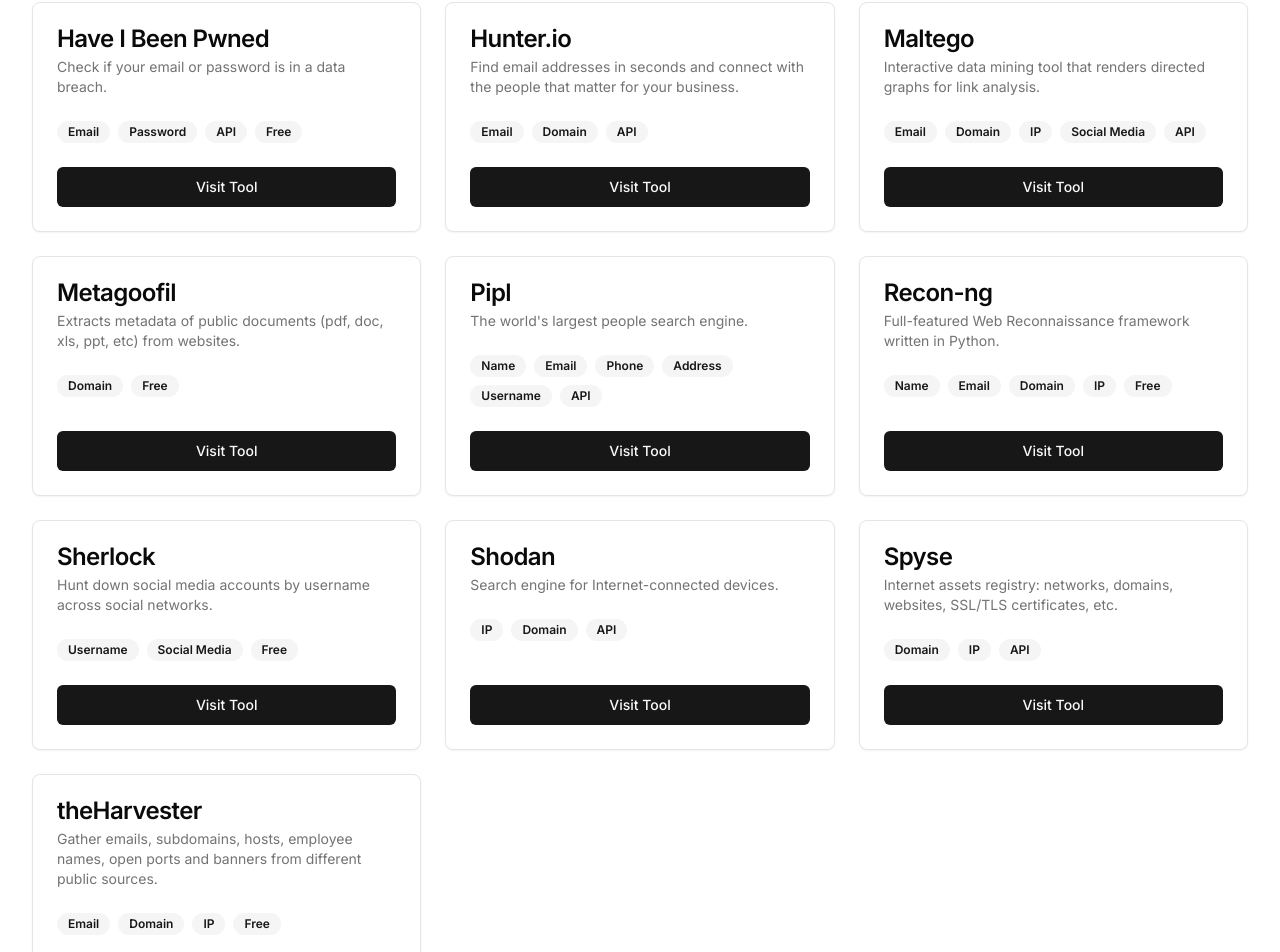
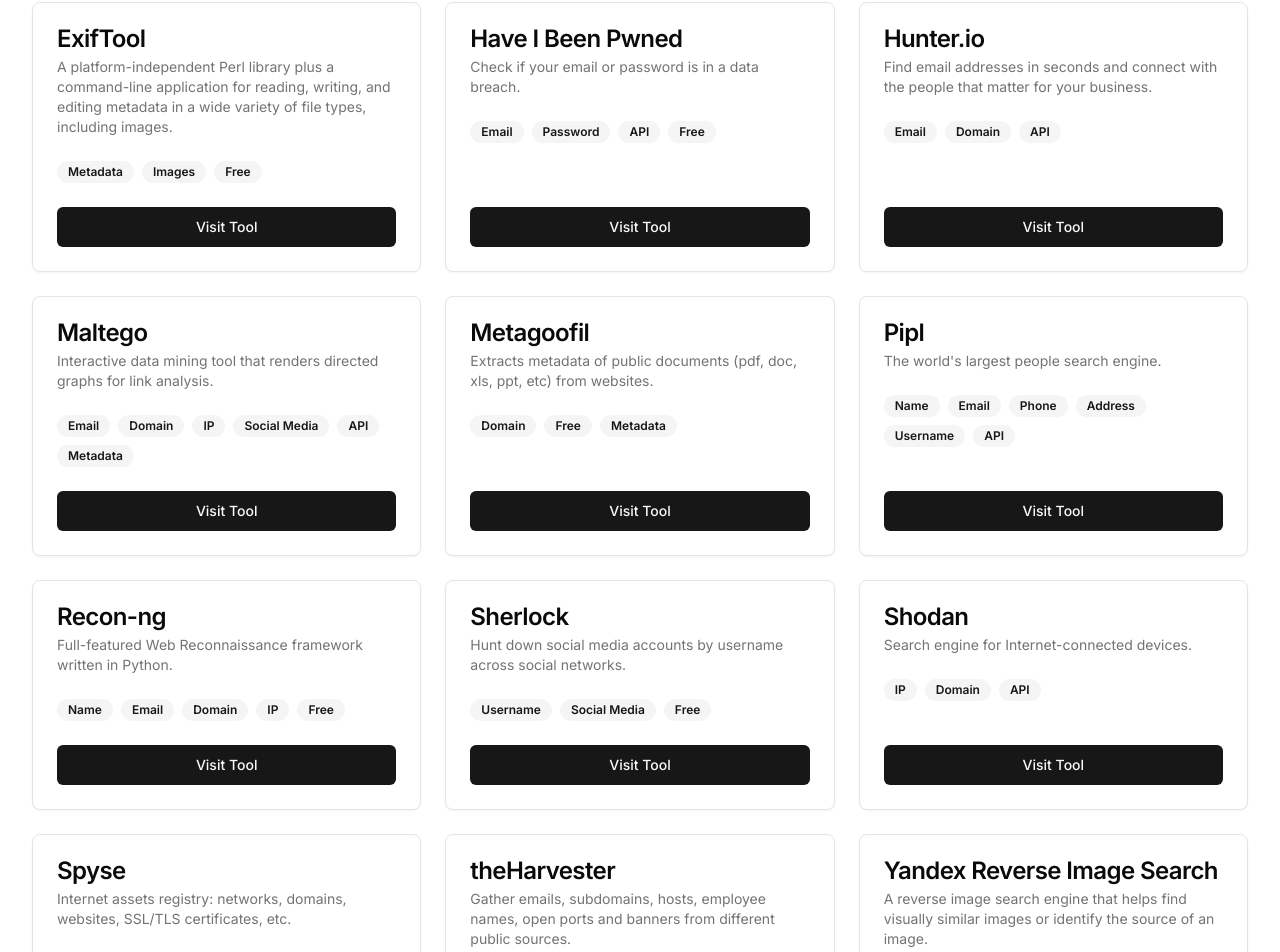
Before and after one commit to NoTrace-ai/osint-directory, a Next.js app: page / in a window 1280 px wide. Shown: the part 312-1264 px from the top of the page. Built offline with nearby package versions, Linux system fonts and the light colour scheme.

Commit message:
Update tools.ts

```diff
--- a/app/data/tools.ts
+++ b/app/data/tools.ts
@@ -23,7 +23,7 @@
     name: 'Maltego',
     description: 'Interactive data mining tool that renders directed graphs for link analysis.',
     url: 'https://www.maltego.com/',
-    categories: ['Email', 'Domain', 'IP', 'Social Media', 'API']
+    categories: ['Email', 'Domain', 'IP', 'Social Media', 'API', 'Metadata']
   },
   {
     name: 'Shodan',
@@ -59,6 +59,18 @@
     name: 'Metagoofil',
     description: 'Extracts metadata of public documents (pdf, doc, xls, ppt, etc) from websites.',
     url: 'https://github.com/laramies/metagoofil',
-    categories: ['Domain', 'Free']
+    categories: ['Domain', 'Free', 'Metadata']
+  },
+  {
+    "name": "ExifTool",
+    "description": "A platform-independent Perl library plus a command-line application for reading, writing, and editing metadata in a wide variety of file types, including images.",
+    "url": "https://exiftool.org/",
+    "categories": ["Metadata", "Images", "Free"]
+  },
+  {
+    "name": "Yandex Reverse Image Search",
+    "description": "A reverse image search engine that helps find visually similar images or identify the source of an image.",
+    "url": "https://yandex.com/images/",
+    "categories": ["Images", "Free"]
   }
 ]
```
